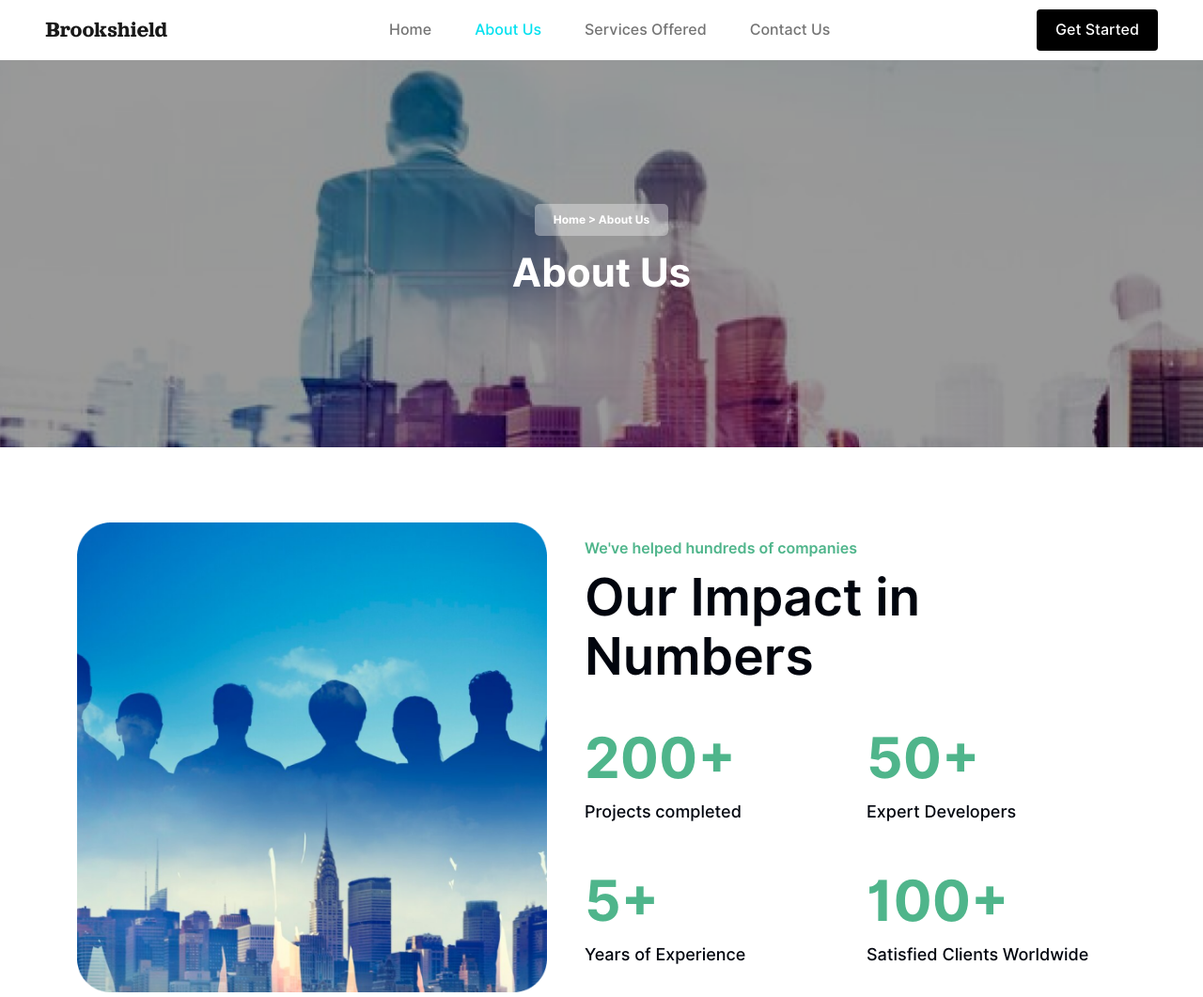
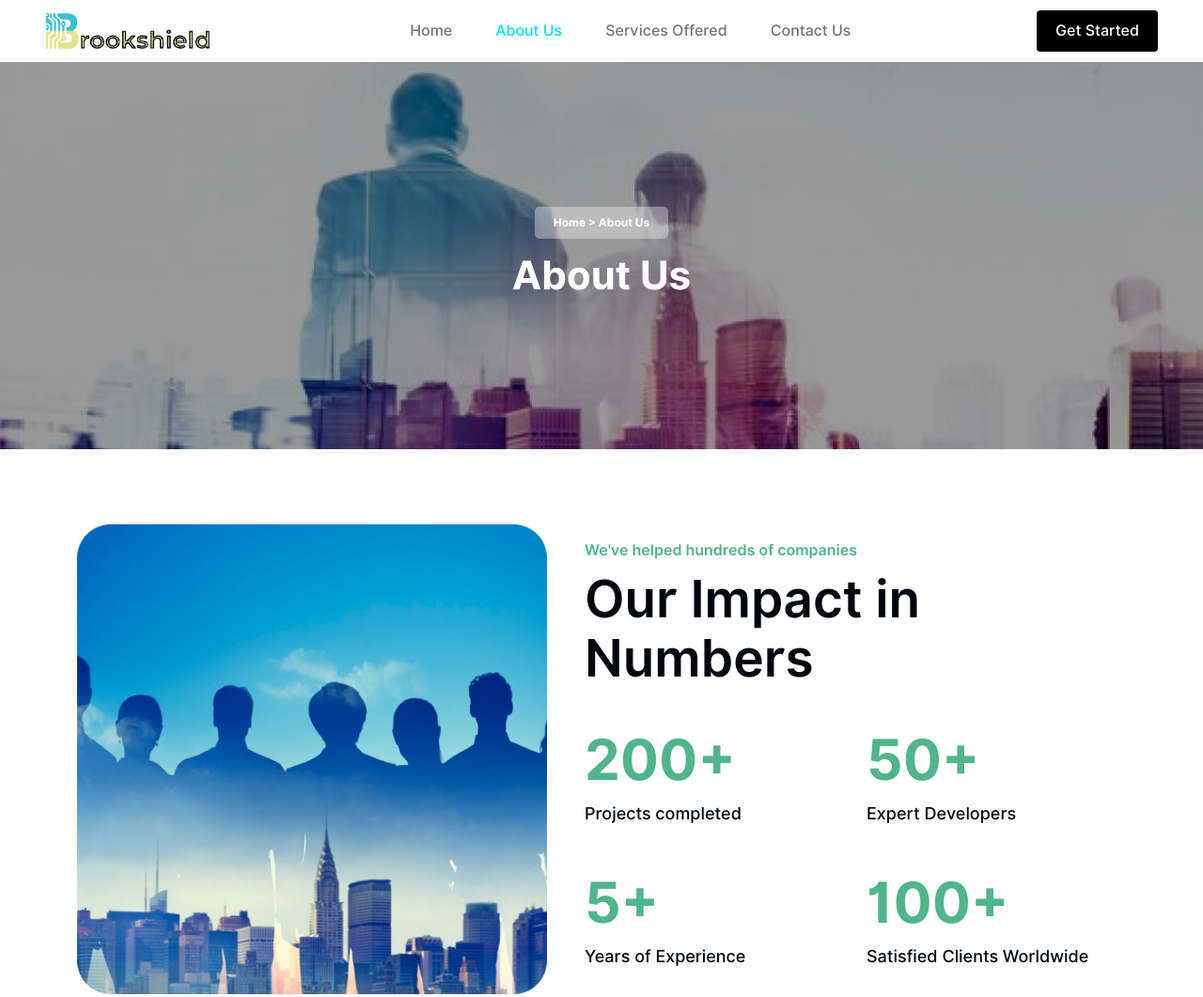
Before and after one commit to kulkid49/Brookshield, a plain HTML site: page about-us.html in a window 1280 px wide. Shown: the top 1061 px of the page at 94% size. Drawn offline with nearby package versions, Linux system fonts and the light colour scheme.

Commit message:
Update about-us.html

```diff
--- a/about-us.html
+++ b/about-us.html
@@ -21,7 +21,9 @@
         <header>
             <nav class="navbar navbar-expand-md navbar-light" id="navbar_top">
                 <div class="container-fluid px-5">
-                  <a class="navbar-brand brookshield-logo" href="index.html">Brookshield</a>
+                  <a class="navbar-brand brookshield-logo" href="index.html">
+                  <img src="assets/images/BR_logo.png" alt="Brookshield Logo" height="40" />
+                  </a>
                   <button
                     class="navbar-toggler"
                     type="button"
@@ -213,7 +215,9 @@
                 <div class="row justify-content-between">
                   <div class="col-md-3">
                     <div class="ftr-ql">
-                      <h4>Brookshield</h4>
+                      <h4>
+                          <img src="assets/images/BR_logo.png" alt="Brookshield Logo" height="40" />
+                      </h4>
                       <ul>
                         <li><p>Securing Your Digital World</p></li>
                       </ul>
```
